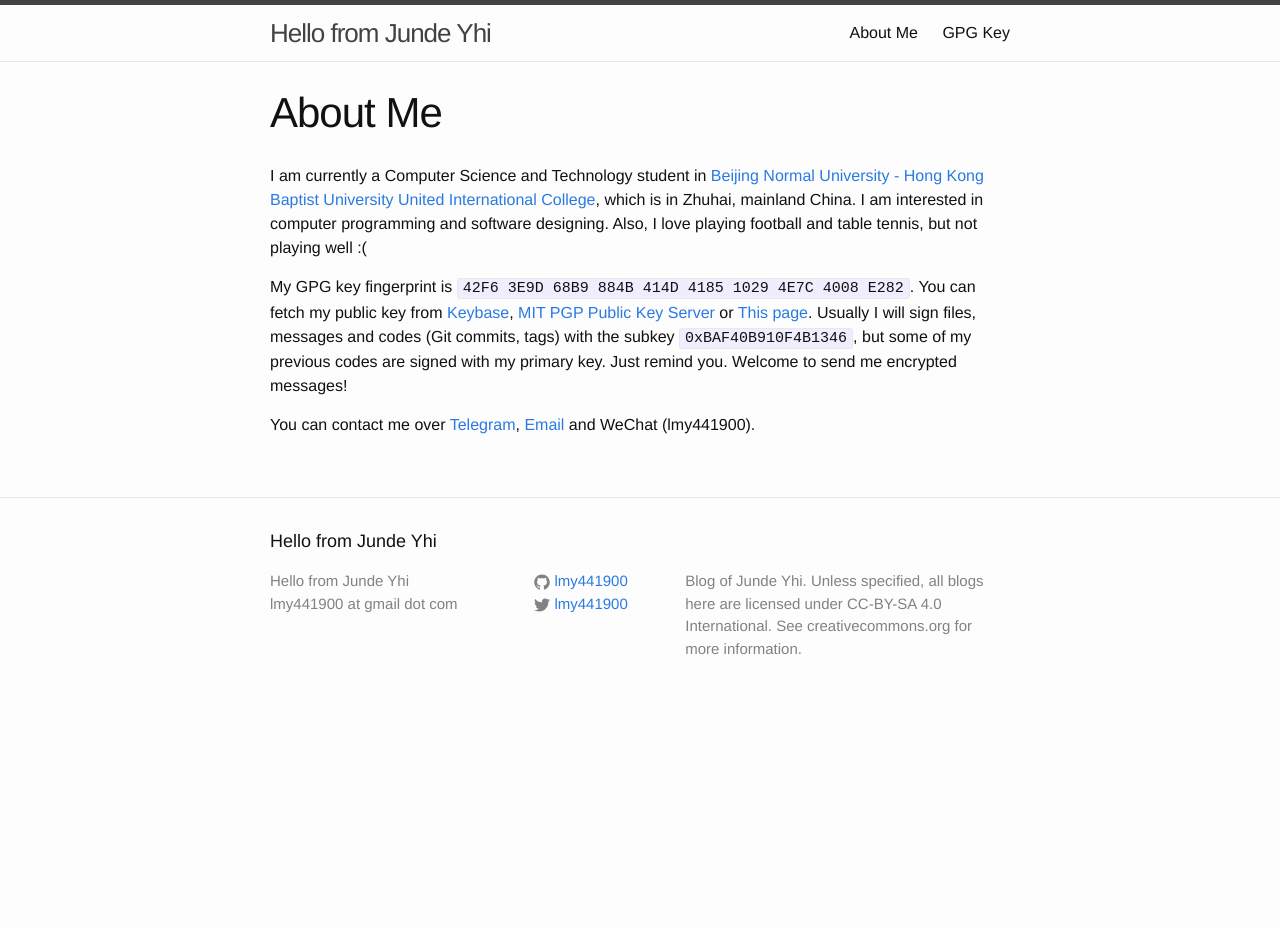
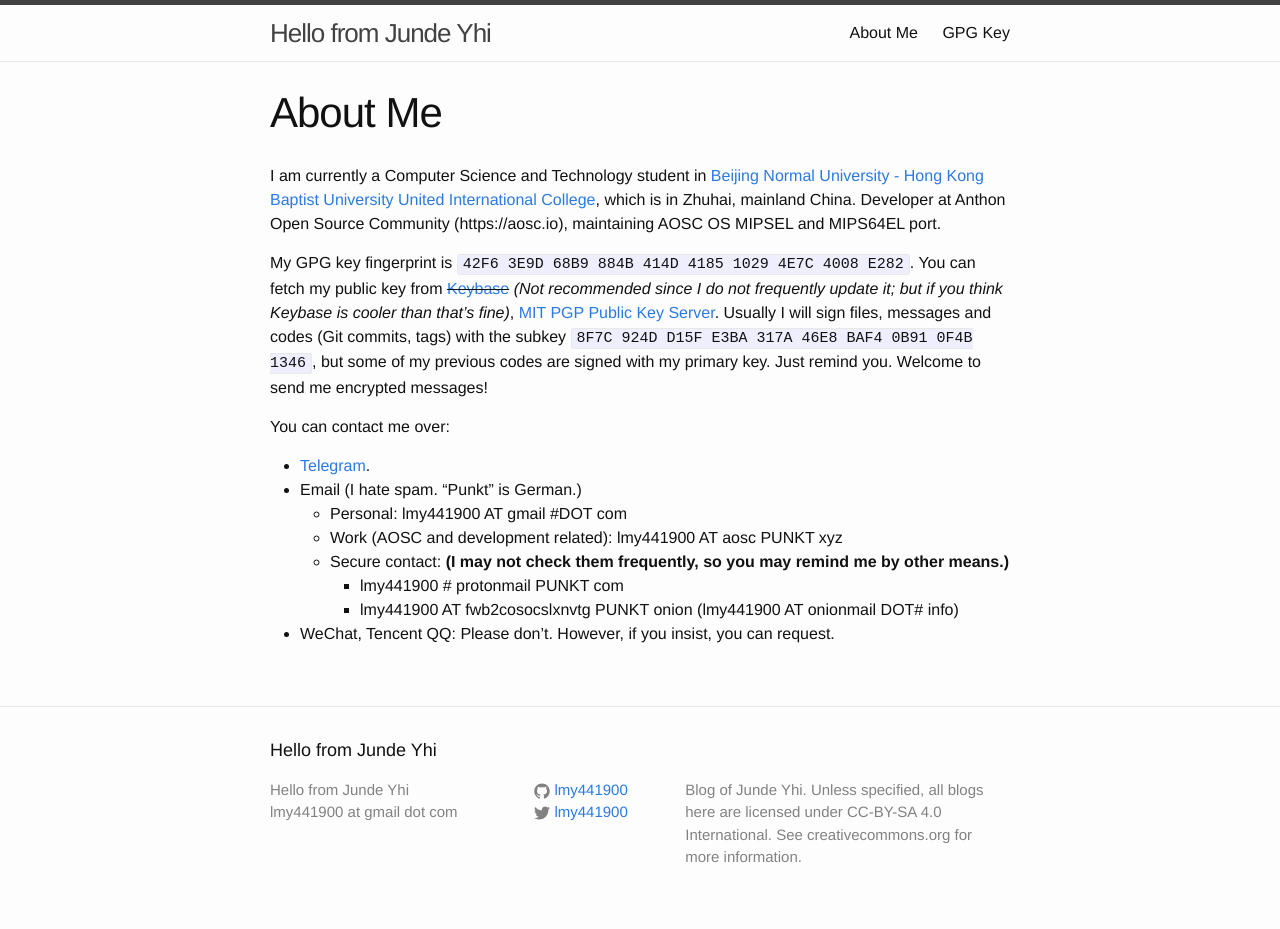
Before and after one commit to lmy441900/lmy441900.github.io, a Jekyll site: the page built from about.md, in a window 1280 px wide. Built offline with Jekyll 4.4.1, drawn with Linux system fonts in a browser that asks for light colours; before the commit the page ends 900 px from its top, so only the background shows below that.

Commit message:
about: change information

```diff
--- a/about.md
+++ b/about.md
@@ -4,16 +4,24 @@
 permalink: /about/
 ---
 
-I am currently a Computer Science and Technology student in [Beijing Normal University - Hong Kong Baptist University United International College][uic], which is in Zhuhai, mainland China. I am interested in computer programming and software designing. Also, I love playing football and table tennis, but not playing well :(
+I am currently a Computer Science and Technology student in [Beijing Normal University - Hong Kong Baptist University United International College][uic], which is in Zhuhai, mainland China. Developer at Anthon Open Source Community (https://aosc.io), maintaining AOSC OS MIPSEL and MIPS64EL port.
 
-My GPG key fingerprint is `42F6 3E9D 68B9 884B 414D  4185 1029 4E7C 4008 E282`. You can fetch my public key from [Keybase][keybase], [MIT PGP Public Key Server][mit-pgp] or [This page][this-pgp]. Usually I will sign files, messages and codes (Git commits, tags) with the subkey `0xBAF40B910F4B1346`, but some of my previous codes are signed with my primary key. Just remind you. Welcome to send me encrypted messages!
+My GPG key fingerprint is `42F6 3E9D 68B9 884B 414D  4185 1029 4E7C 4008 E282`. You can fetch my public key from ~~[Keybase][keybase]~~ _(Not recommended since I do not frequently update it; but if you think Keybase is cooler than that's fine)_, [MIT PGP Public Key Server][mit-pgp]. Usually I will sign files, messages and codes (Git commits, tags) with the subkey `8F7C 924D D15F E3BA 317A  46E8 BAF4 0B91 0F4B 1346`, but some of my previous codes are signed with my primary key. Just remind you. Welcome to send me encrypted messages!
 
-You can contact me over [Telegram][tg], [Email][email] and WeChat (lmy441900).
+You can contact me over:
+
+- [Telegram][tg].
+- Email (I hate spam. "Punkt" is German.)
+  - Personal: lmy441900 AT gmail #DOT com
+  - Work (AOSC and development related): lmy441900 AT aosc PUNKT xyz
+  - Secure contact: **(I may not check them frequently, so you may remind me by other means.)**
+    - lmy441900 # protonmail PUNKT com
+    - lmy441900 AT fwb2cosocslxnvtg PUNKT onion (lmy441900 AT onionmail DOT# info)
+- WeChat, Tencent QQ: Please don't. However, if you insist, you can request. <!-- You actually can get it from somewhere. -->
 
 [uic]:      http://uic.edu.hk
 [keybase]:  https://keybase.io/lmy441900
 [mit-pgp]:  http://pgp.mit.edu/pks/lookup?search=0x10294E7C4008E282
 <!-- [this-pgp]: /pubkey.asc -->
 [this-pgp]: /gpg
-[tg]:       https://telegram.me/lmy441900
-[email]:    mailto:lmy441900@gmail.com
+[tg]:       https://t.me/lmy441900
```
